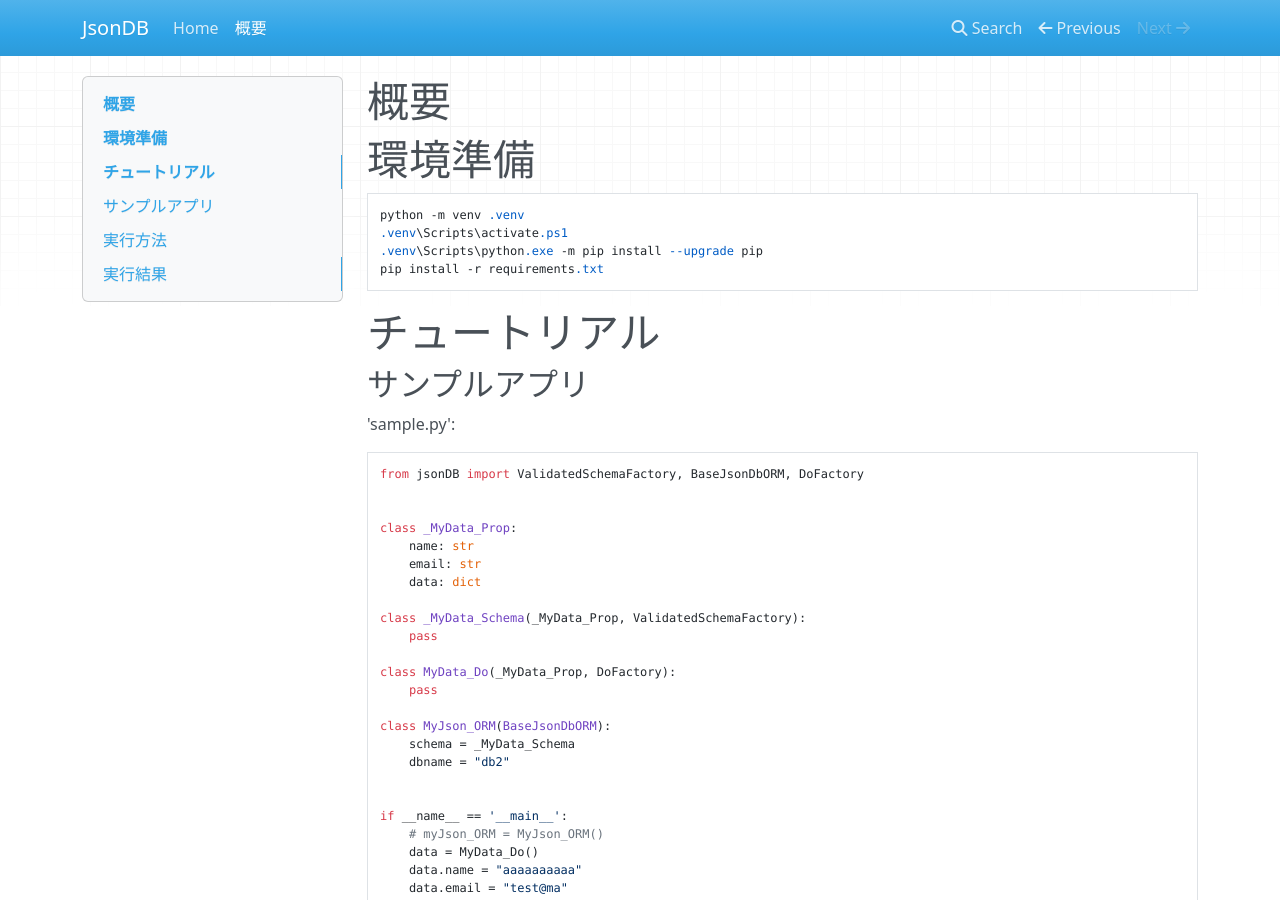
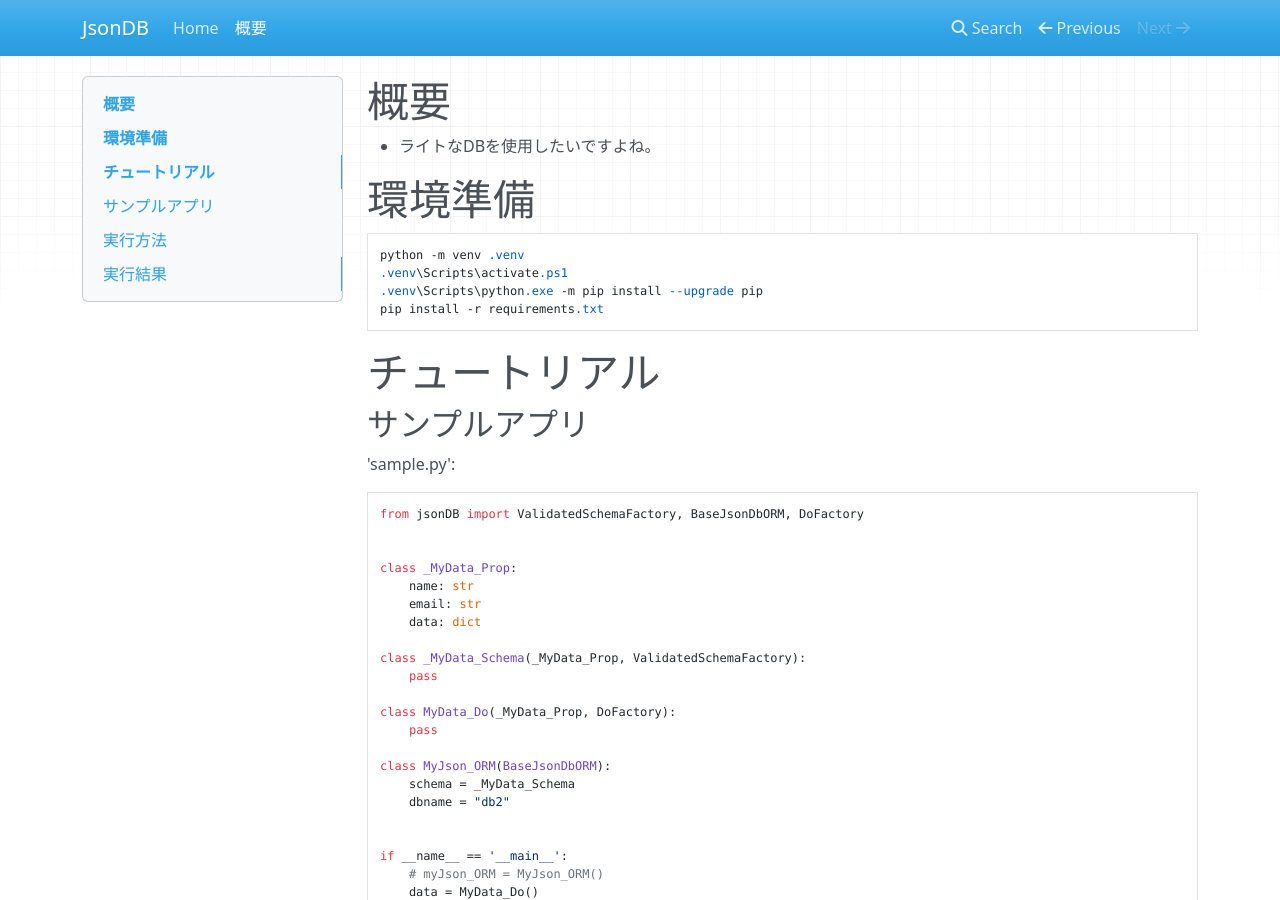
Before and after one commit to Kewton/jsonDB, an MkDocs documentation site: the page built from docs/about.md, in a window 1280 px wide and 900 px high. Built offline with MkDocs 1.6.1, drawn with Linux system fonts in a browser that asks for light colours; nearby versions of some CDN libraries.

Commit message:
ドキュメンテーション

````diff
--- a/docs/about.md
+++ b/docs/about.md
@@ -1,4 +1,6 @@
 # 概要
+- ライトなDBを使用したいですよね。
+
 # 環境準備
 ```
 python -m venv .venv
````
